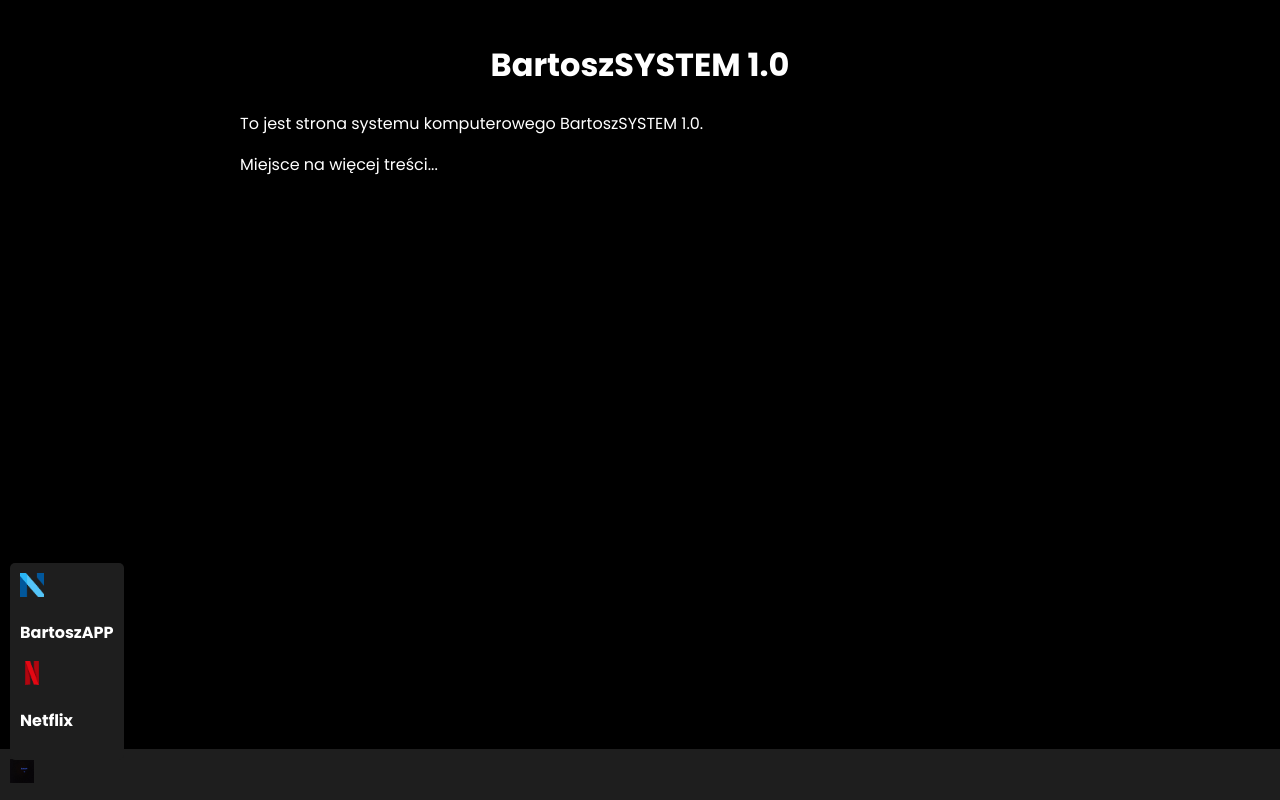
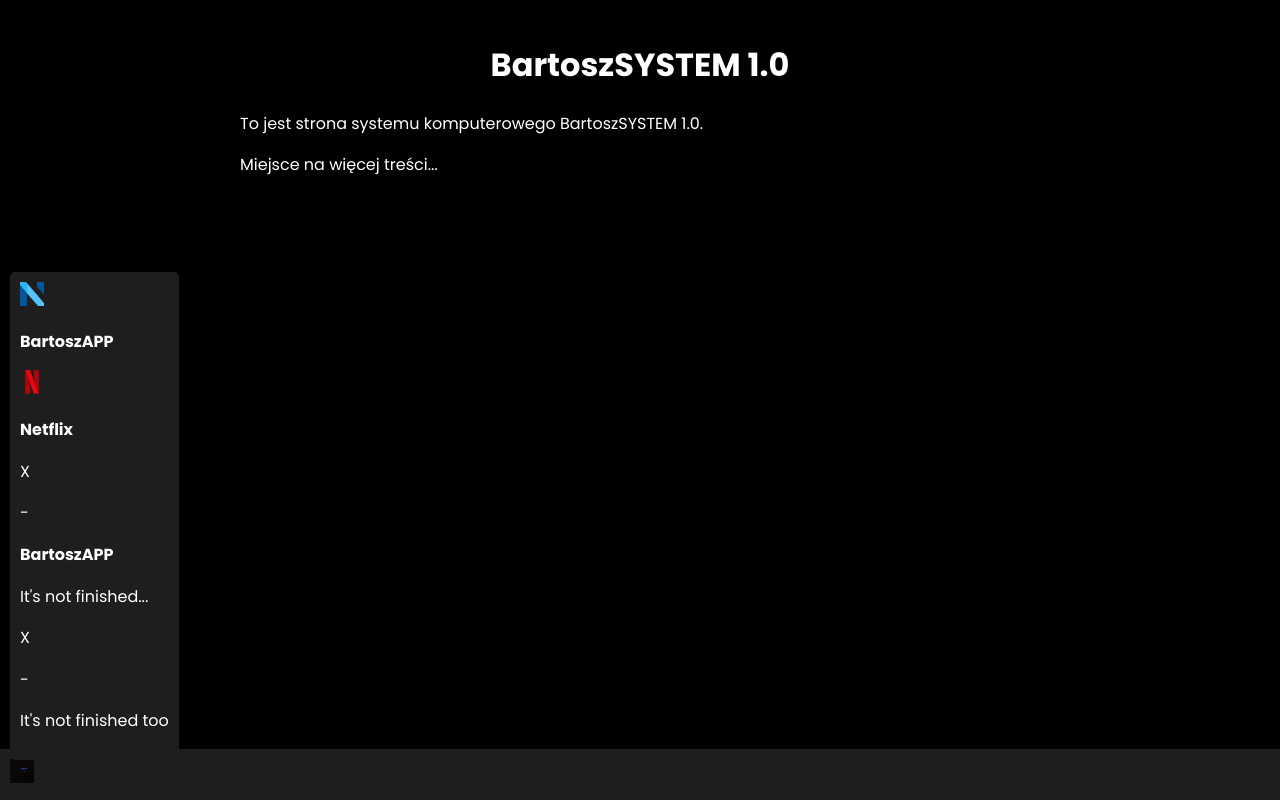
Before and after one commit to Bartosz8291/bartoszos10, a plain HTML site: page os/index.html in a window 1280 px wide. Both pictures are taken after a click on the link 22 px from the left and 774 px from the top of the page. Drawn offline with Linux system fonts and the light colour scheme.

Commit message:
Update index.html

```diff
--- a/os/index.html
+++ b/os/index.html
@@ -101,7 +101,26 @@
                 <img src="images/applications/netflix.png" alt="Netflix" height="180" width="180">
                 <p class="appName">Netflix</p>
             </a>
-            <!-- Dodaj kolejne aplikacje tutaj -->
+            <div class="BartoszAPP" id="bartoszapp">
+             <p>X</p>
+                <p>-</p>
+                <p class="appName">BartoszAPP</p>
+                <p>It's not finished...</p>
+                <script>
+                    function close() {
+                        alert ("Closing")
+                    }
+                          close()
+                </script>
+            </div>
+            <div class="Netflix" id="netflix">
+                <p>X</p>
+                <p>-</p>
+                <p>It's not finished too</p>
+                <script>
+                    close()
+                        </script>
+            </div>
         </div>
     </div>
 
```
